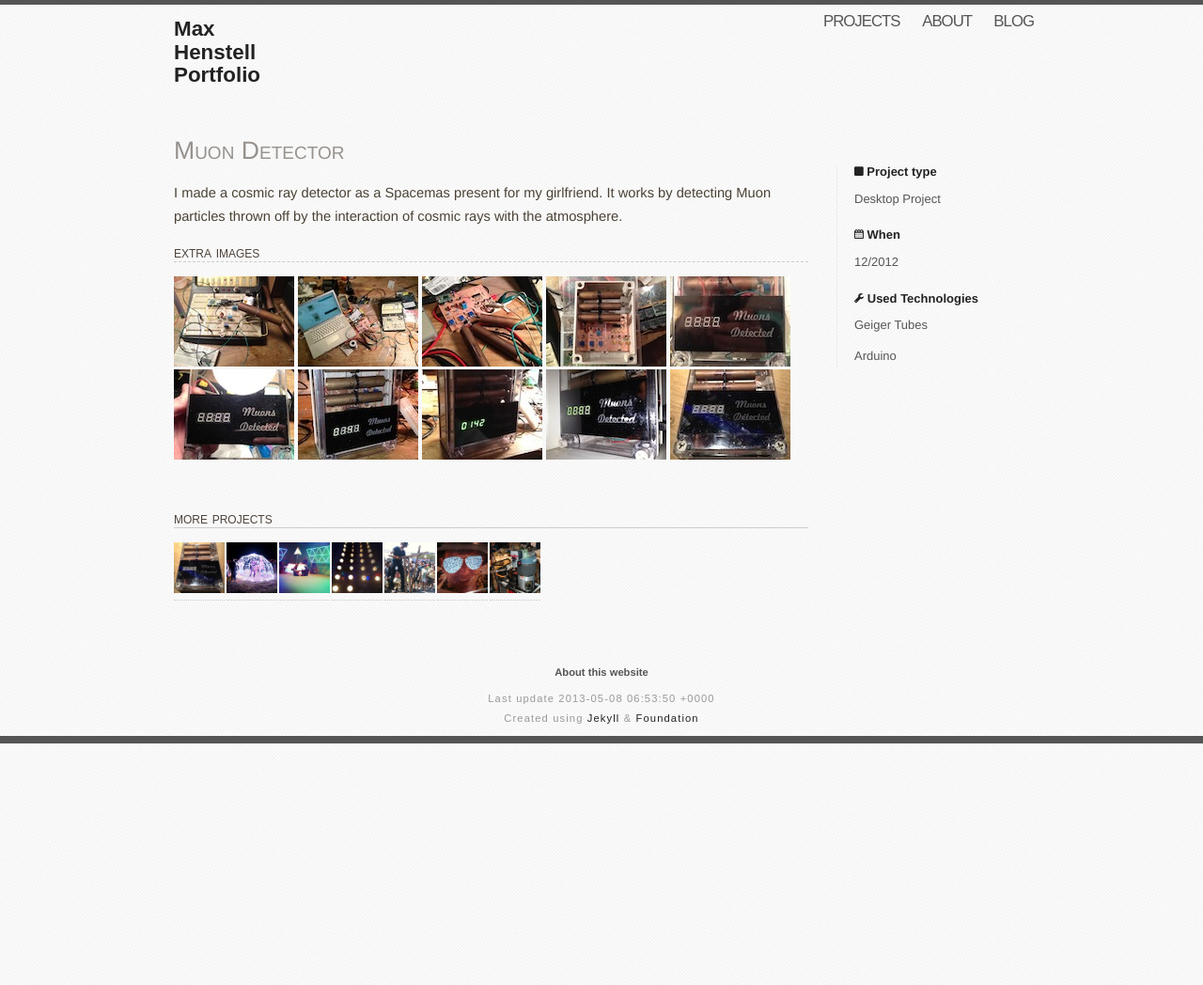
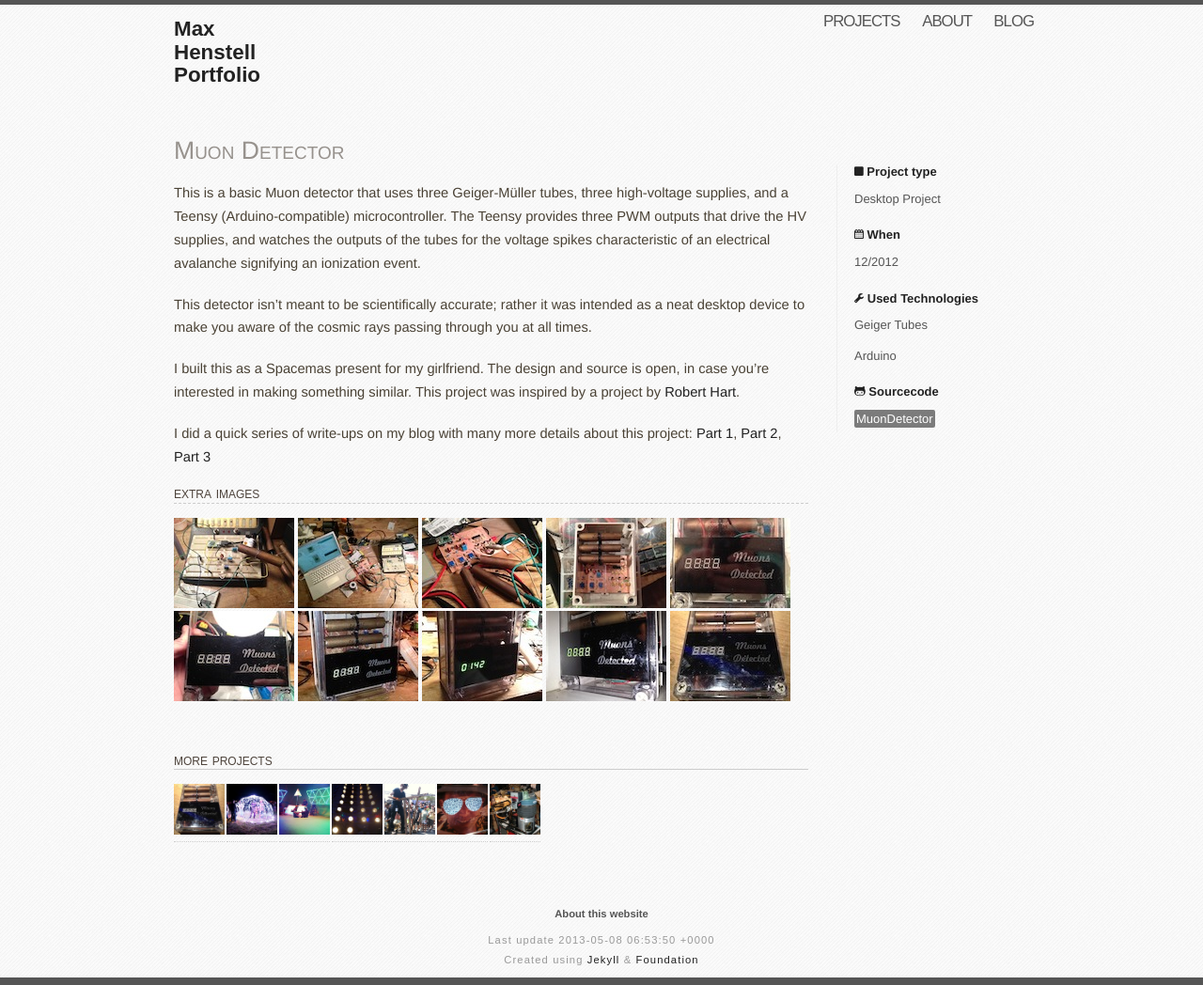
Before and after one commit to mhenstell/mhenstell.github.io, a Jekyll site: the page built from projects/_posts/2012-12-31-muon-detector.md, in a window 1280 px wide. Shown: the whole page at 94% size. Built offline with Jekyll 4.4.1, drawn with Linux system fonts in a browser that asks for light colours; nearby versions of some CDN libraries; Markdown is read by kramdown in place of the engine named in the settings; before the commit the page ends 900 px from its top, so only the background shows below that.

Commit message:
Updating muon detector project

```diff
--- a/projects/_posts/2012-12-31-muon-detector.md
+++ b/projects/_posts/2012-12-31-muon-detector.md
@@ -11,7 +11,13 @@ collaborators:
 task:
 desc:
 images: [1.jpg, 3.jpg, 4.jpg, 5.jpg, 6.jpg, 7.jpg, 8.jpg, 9.jpg, 10.jpg, 11.jpg]
-sourcecode:
+sourcecode: [[MuonDetector, https://github.com/mhenstell/MuonDetector]]
 ---
 
-I made a cosmic ray detector as a Spacemas present for my girlfriend. It works by detecting Muon particles thrown off by the interaction of cosmic rays with the atmosphere.
+This is a basic Muon detector that uses three Geiger-Müller tubes, three high-voltage supplies, and a Teensy (Arduino-compatible) microcontroller. The Teensy provides three PWM outputs that drive the HV supplies, and watches the outputs of the tubes for the voltage spikes characteristic of an electrical avalanche signifying an ionization event.
+
+This detector isn't meant to be scientifically accurate; rather it was intended as a neat desktop device to make you aware of the cosmic rays passing through you at all times.
+
+I built this as a Spacemas present for my girlfriend. The design and source is open, in case you're interested in making something similar. This project was inspired by a project by [Robert Hart](http://www.hardhack.org.au/geiger_muller_detector).
+
+I did a quick series of write-ups on my blog with many more details about this project: [Part 1](http://mmmaaa.xxx/blog/space-1.html), [Part 2](http://mmmaaa.xxx/blog/space-2.html), [Part 3](http://mmmaaa.xxx/blog/space-3.html)
```
